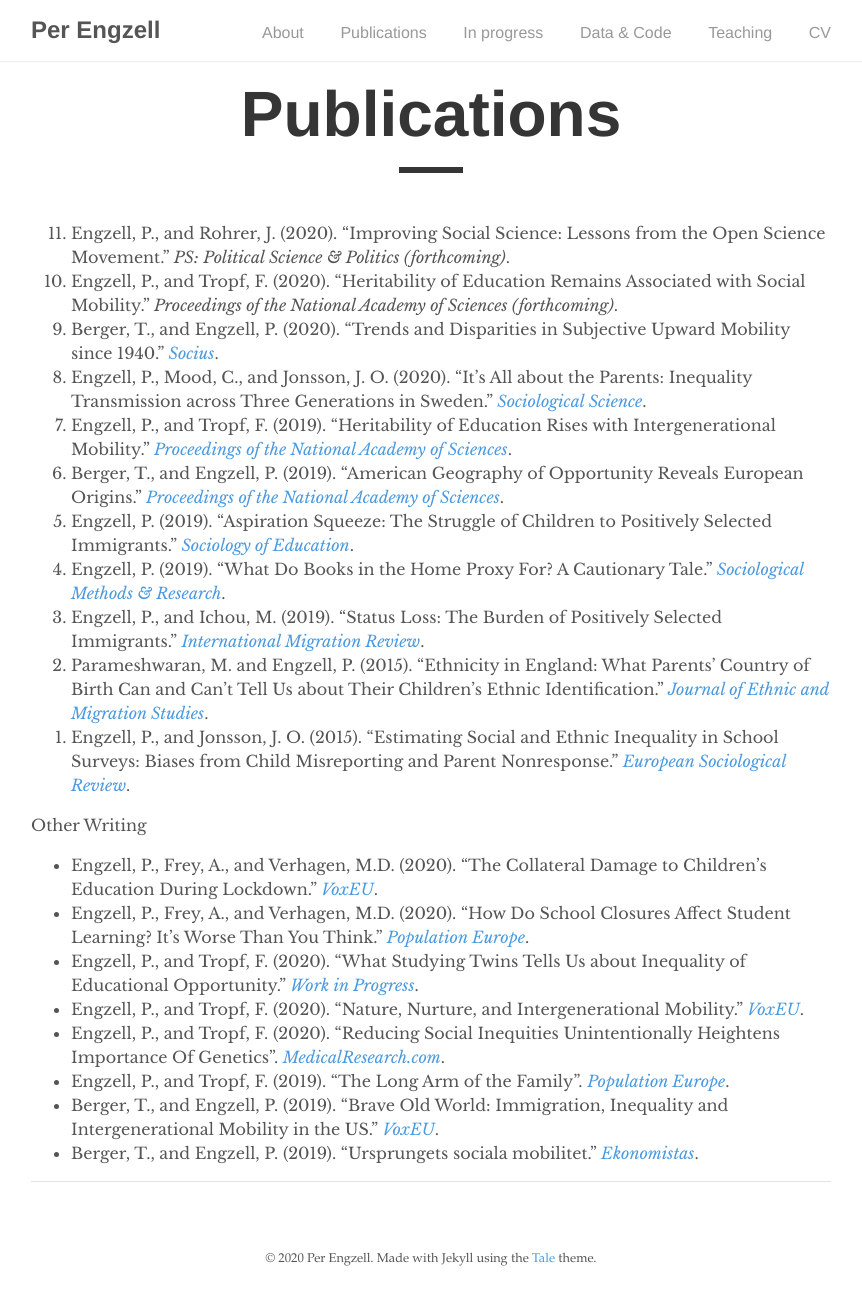
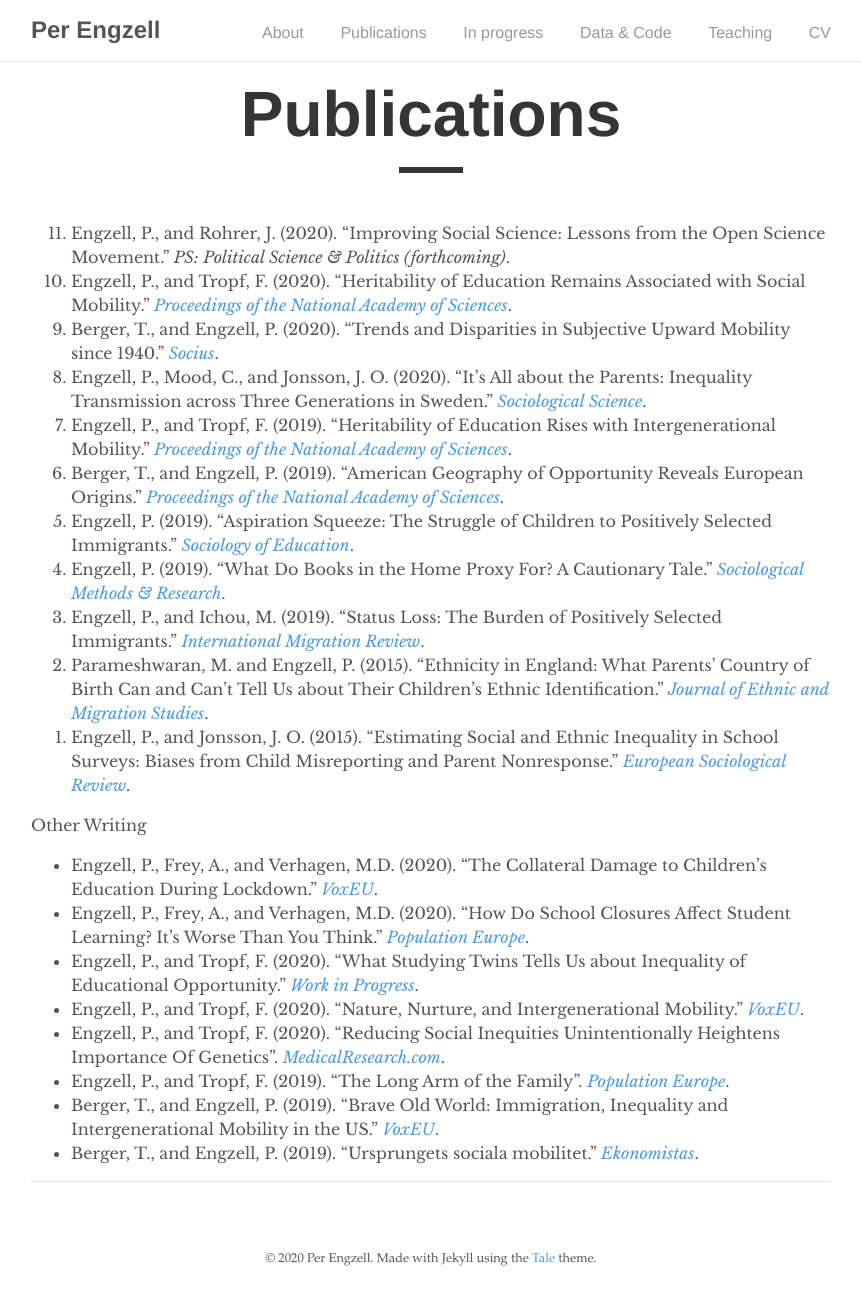
Before and after one commit to pengzell/pengzell.github.io, a Jekyll site: the page built from _pages/publications.md, in a window 1280 px wide. Shown: the whole page, without its empty margins (209-1071 px from the left). Built offline with Jekyll 4.4.1, drawn with Linux system fonts in a browser that asks for light colours.

Commit message:
Update publications.md

```diff
--- a/_pages/publications.md
+++ b/_pages/publications.md
@@ -6,7 +6,7 @@ permalink: /publications/
 ---
 
 0. Engzell, P., and Rohrer, J. (2020). "Improving Social Science: Lessons from the Open Science Movement." *PS: Political Science & Politics (forthcoming)*.
-0. Engzell, P., and Tropf, F. (2020). "Heritability of Education Remains Associated with Social Mobility." *Proceedings of the National Academy of Sciences (forthcoming)*.
+0. Engzell, P., and Tropf, F. (2020). "Heritability of Education Remains Associated with Social Mobility." [*Proceedings of the National Academy of Sciences*](https://doi.org/10.1073/pnas.2017308117).
 0. Berger, T., and Engzell, P. (2020). "Trends and Disparities in Subjective Upward Mobility since 1940." [*Socius*](https://doi.org/10.1177/2378023120951139).
 0. Engzell, P., Mood, C., and Jonsson, J. O. (2020). "It's All about the Parents: Inequality Transmission across Three Generations in Sweden." [*Sociological Science*](https://doi.org/10.15195/v7.a10).
 0. Engzell, P., and Tropf, F. (2019). "Heritability of Education Rises with Intergenerational Mobility." [*Proceedings of the National Academy of Sciences*](https://doi.org/10.1073/pnas.1912998116).
```
